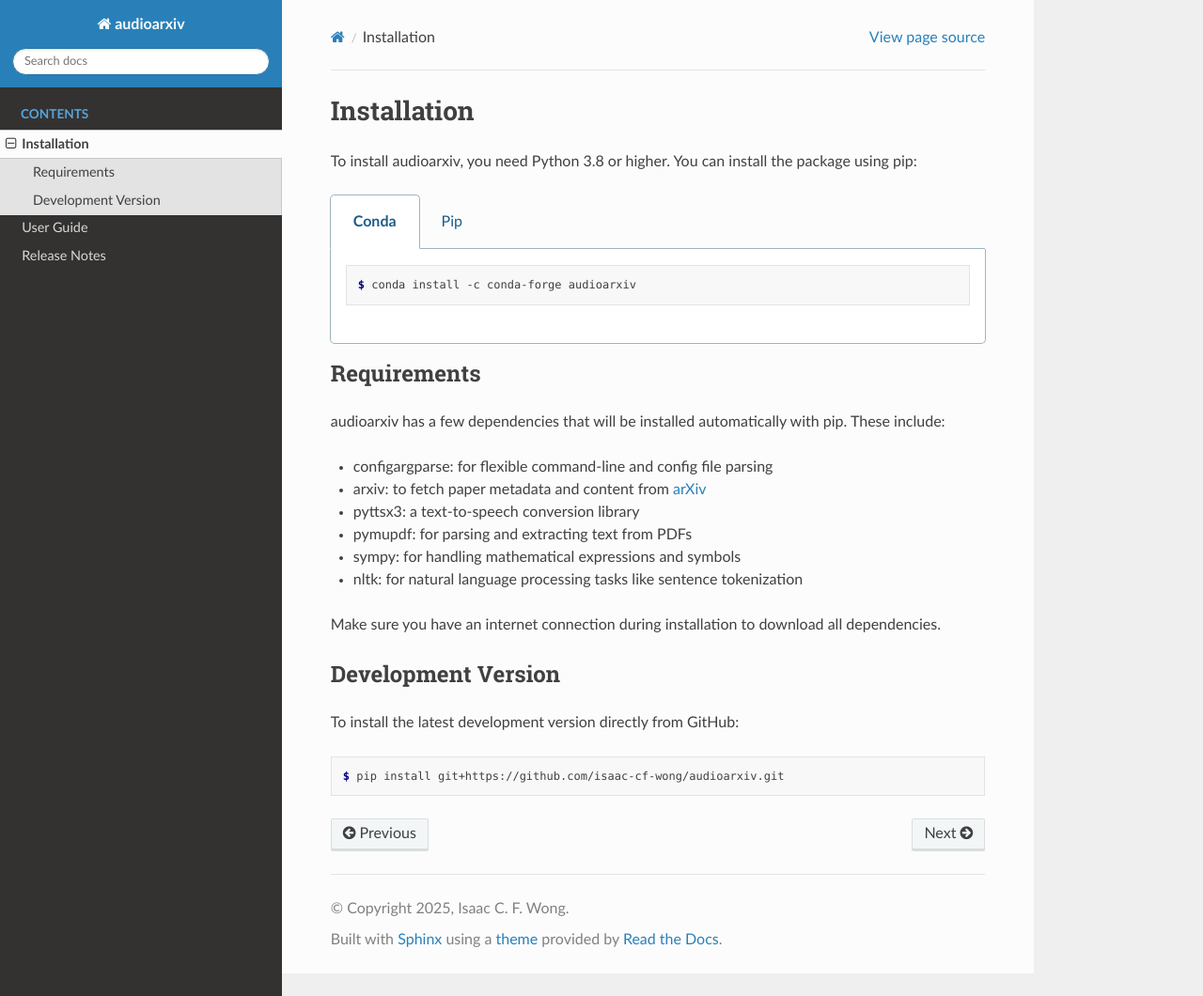
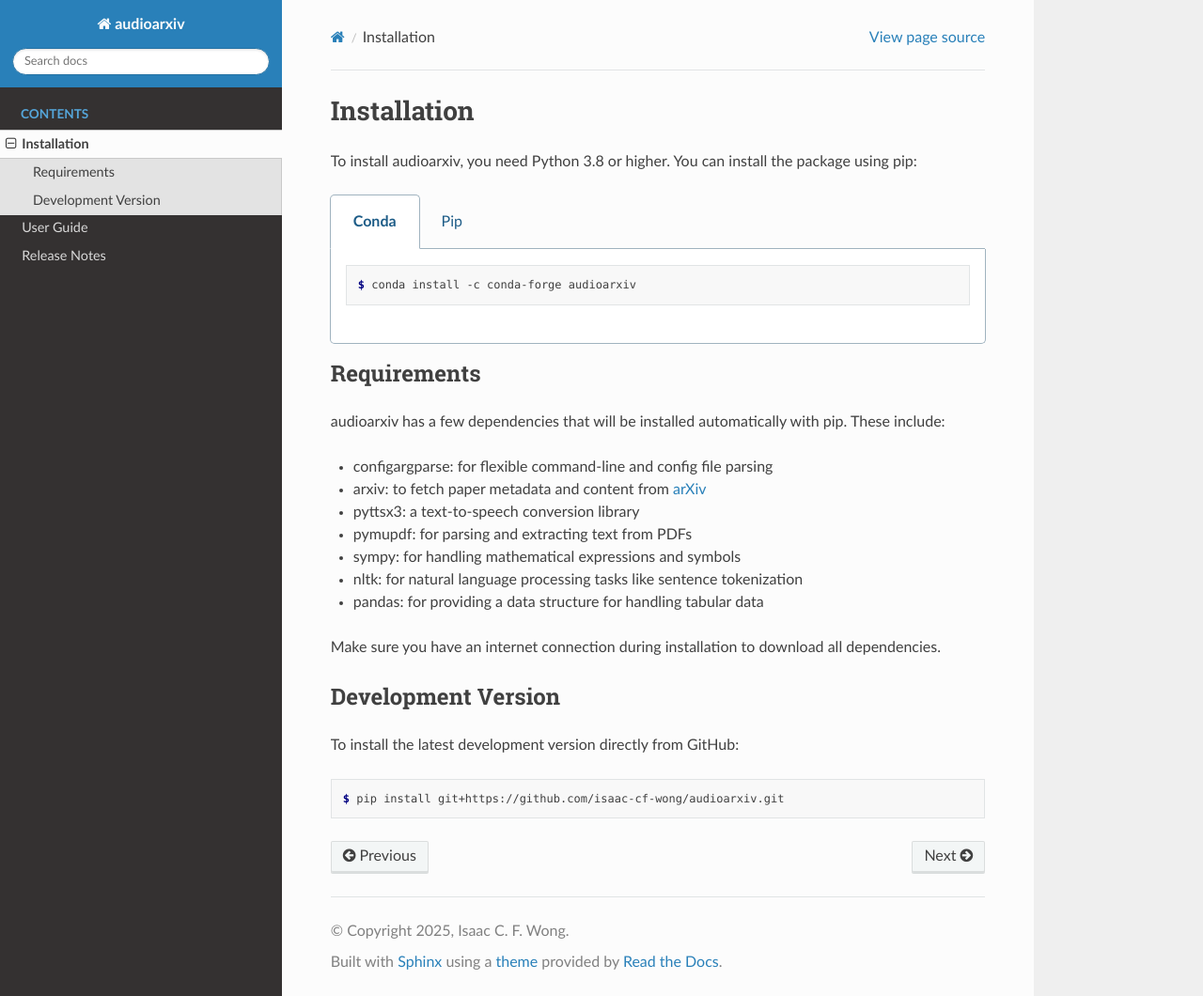
Before and after one commit to isaac-cf-wong/audioarxiv, a Sphinx documentation site: the page built from docs/installation.rst, in a window 1280 px wide and 1060 px high. Shown: the whole window at 94% size. Built offline with Sphinx 7.4.7 and the Read the Docs theme 3.1.0, drawn with Linux system fonts in a browser that asks for light colours.

Commit message:
added pandas to be one of the dependencies

```diff
--- a/docs/installation.rst
+++ b/docs/installation.rst
@@ -28,6 +28,7 @@
 - pymupdf: for parsing and extracting text from PDFs
 - sympy: for handling mathematical expressions and symbols
 - nltk: for natural language processing tasks like sentence tokenization
+- pandas: for providing a data structure for handling tabular data
 
 Make sure you have an internet connection during installation to download all dependencies.
 
--- a/pyproject.toml
+++ b/pyproject.toml
@@ -29,6 +29,7 @@
     "pymupdf",
     "sympy",
     "nltk",
+    "pandas",
 ]
 
 [project.optional-dependencies]
```
